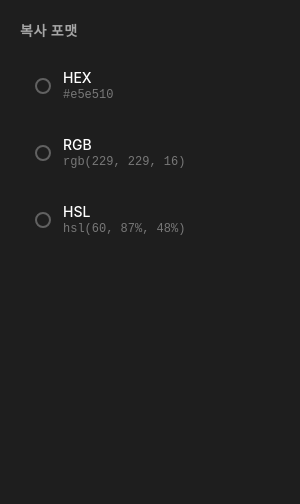
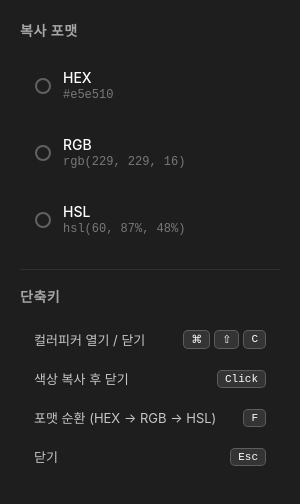
Before and after one commit to gpfksdlrn/colorPick, an Electron app: page setting.html in a window 300 px wide. Drawn offline with Linux system fonts and the light colour scheme; no server answers.

Commit message:
feat: 커맨드 안내 및 F키 포맷 순환 추가

```diff
--- a/setting.html
+++ b/setting.html
@@ -86,6 +86,45 @@
         opacity: 0.4;
         font-family: monospace;
       }
+
+      .divider {
+        border: none;
+        border-top: 1px solid rgba(255, 255, 255, 0.08);
+        margin: 20px 0 16px;
+      }
+
+      .shortcut-row {
+        display: flex;
+        align-items: center;
+        justify-content: space-between;
+        padding: 8px 14px;
+        border-radius: 8px;
+        margin-bottom: 4px;
+      }
+
+      .shortcut-row:hover {
+        background: rgba(255, 255, 255, 0.05);
+      }
+
+      .shortcut-desc {
+        font-size: 13px;
+        opacity: 0.75;
+      }
+
+      .shortcut-keys {
+        display: flex;
+        gap: 4px;
+      }
+
+      kbd {
+        background: rgba(255, 255, 255, 0.1);
+        border: 1px solid rgba(255, 255, 255, 0.2);
+        border-radius: 5px;
+        padding: 2px 7px;
+        font-family: monospace;
+        font-size: 11px;
+        color: white;
+      }
     </style>
   </head>
   <body>
@@ -115,6 +154,34 @@
       </div>
     </div>
 
+    <hr class="divider" />
+    <h2>단축키</h2>
+
+    <div class="shortcut-row">
+      <span class="shortcut-desc">컬러피커 열기 / 닫기</span>
+      <div class="shortcut-keys">
+        <kbd>⌘</kbd><kbd>⇧</kbd><kbd>C</kbd>
+      </div>
+    </div>
+    <div class="shortcut-row">
+      <span class="shortcut-desc">색상 복사 후 닫기</span>
+      <div class="shortcut-keys">
+        <kbd>Click</kbd>
+      </div>
+    </div>
+    <div class="shortcut-row">
+      <span class="shortcut-desc">포맷 순환 (HEX → RGB → HSL)</span>
+      <div class="shortcut-keys">
+        <kbd>F</kbd>
+      </div>
+    </div>
+    <div class="shortcut-row">
+      <span class="shortcut-desc">닫기</span>
+      <div class="shortcut-keys">
+        <kbd>Esc</kbd>
+      </div>
+    </div>
+
     <script>
       const { ipcRenderer } = require('electron');
 
--- a/tray.js
+++ b/tray.js
@@ -12,7 +12,7 @@ function openSettings() {
 
   settingsWindow = new BrowserWindow({
     width: 300,
-    height: 320,
+    height: 550,
     frame: true,
     resizable: false,
     title: '설정',
```
Also changed, not shown: overlay.html (+45 -10 lines), overlay.js (+15 -8 lines).
